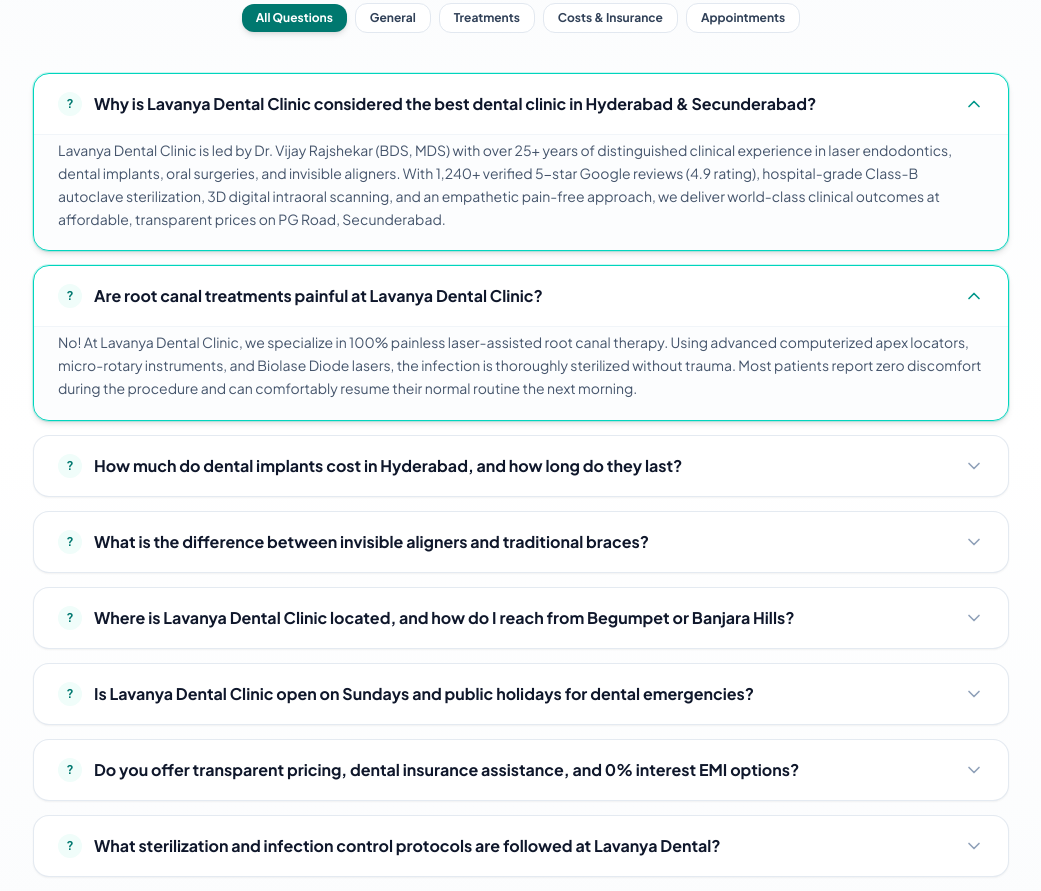
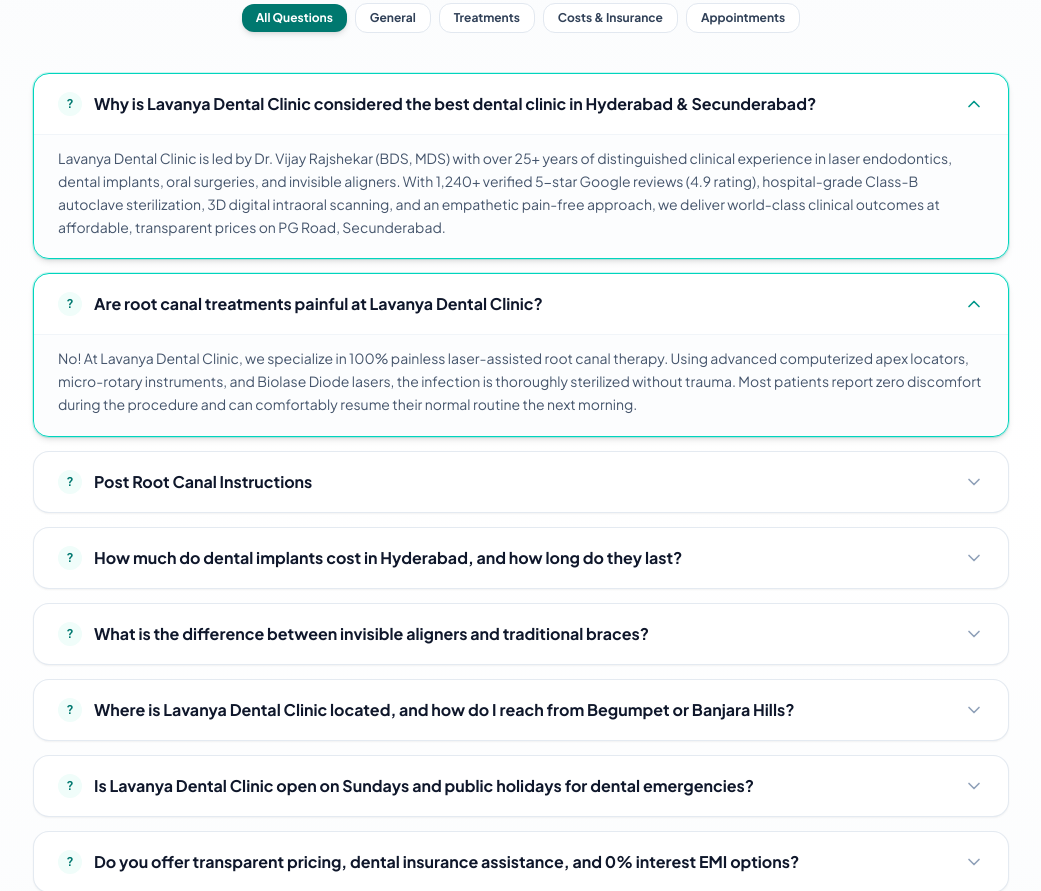
Before and after one commit to atibonnoot-rgb/lavanya-dental, a React (Vite) app: page / in a window 1280 px wide. Shown: the part 7740-8631 px from the top of the page, without its empty margins (119-1160 px from the left). Built offline with nearby package versions, Linux system fonts and the light colour scheme; no server answers; the database is empty.

Commit message:
feat(faq): add 'Post Root Canal Instructions' dropdown item

```diff
--- a/src/components/FaqSection.tsx
+++ b/src/components/FaqSection.tsx
@@ -30,6 +30,30 @@ export const FAQ_DATA: FAQItem[] = [
     category: 'Treatments',
     question: 'Are root canal treatments painful at Lavanya Dental Clinic?',
     answer: 'No! At Lavanya Dental Clinic, we specialize in 100% painless laser-assisted root canal therapy. Using advanced computerized apex locators, micro-rotary instruments, and Biolase Diode lasers, the infection is thoroughly sterilized without trauma. Most patients report zero discomfort during the procedure and can comfortably resume their normal routine the next morning.'
+  },
+  {
+    id: 'faq-post-root-canal',
+    category: 'Treatments',
+    question: 'Post Root Canal Instructions',
+    answer: `1. Post the root canal, you may have discomfort/pain, which is normal and should subside in few days.
+
+Follow up your root canal with any medication as prescribed by your doctor, do not skip medication even when no pain as some medication is for healing /reducing inflamation.
+
+2. Practice good oral hygiene, continue regular brushing and flossing.
+
+3. Avoid hard food (any food with crackling noise like almonds, nuts etc) till it is capped.
+
+4. Have soft food to avoid any stress on the tooth.
+
+5. Your root canaled tooth, which will need to be covered by a cap eventually (usually 10-15 days after last sitting).
+
+A cap is a very integral part of the root canal as it protects the hollow tooth and gives the tooth strength to bear chewing forces.
+
+A root canal is INCOMPLETE without a cap which is important for its seal and strength.
+
+If not covered with a cap, any of the following complications can occur:
+a. Re-infection of the root canal tooth due to leakage of filling /tooth, ultimately whole root canal to be retreated.
+b. Fracture of the tooth structure to even softest of food as micro cracks develop over a period of time.`
   },
   {
     id: 'faq-3',
@@ -200,7 +224,7 @@ export const FaqSection: React.FC = () => {
                   </button>
 
                   {isOpen && (
-                    <div className="px-5 sm:px-6 pb-5 pt-1 text-xs sm:text-sm text-slate-600 leading-relaxed border-t border-slate-100 bg-slate-50/40">
+                    <div className="px-5 sm:px-6 pb-5 pt-3 text-xs sm:text-sm text-slate-600 leading-relaxed border-t border-slate-100 bg-slate-50/40 whitespace-pre-line">
                       <p>{faq.answer}</p>
                     </div>
                   )}
```
